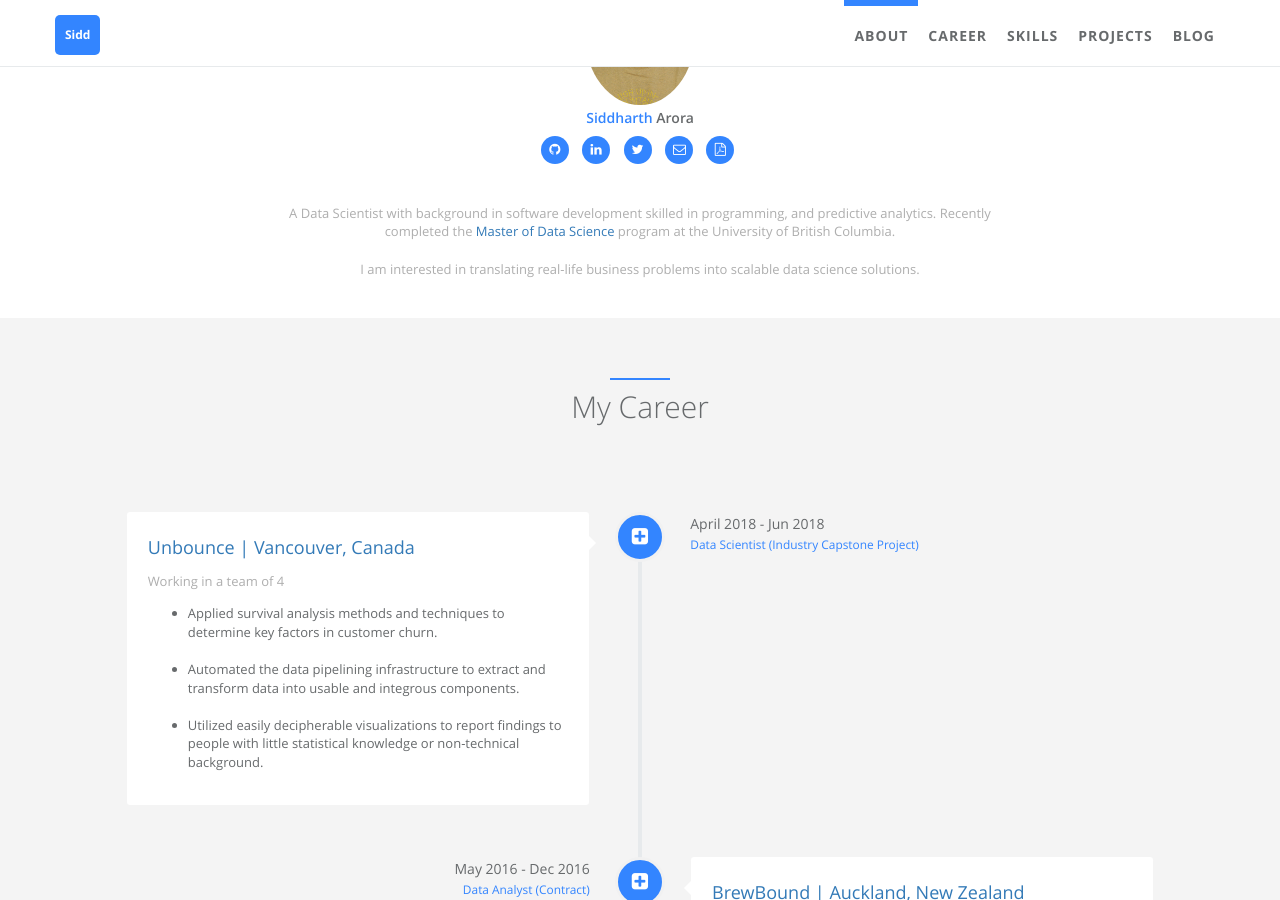
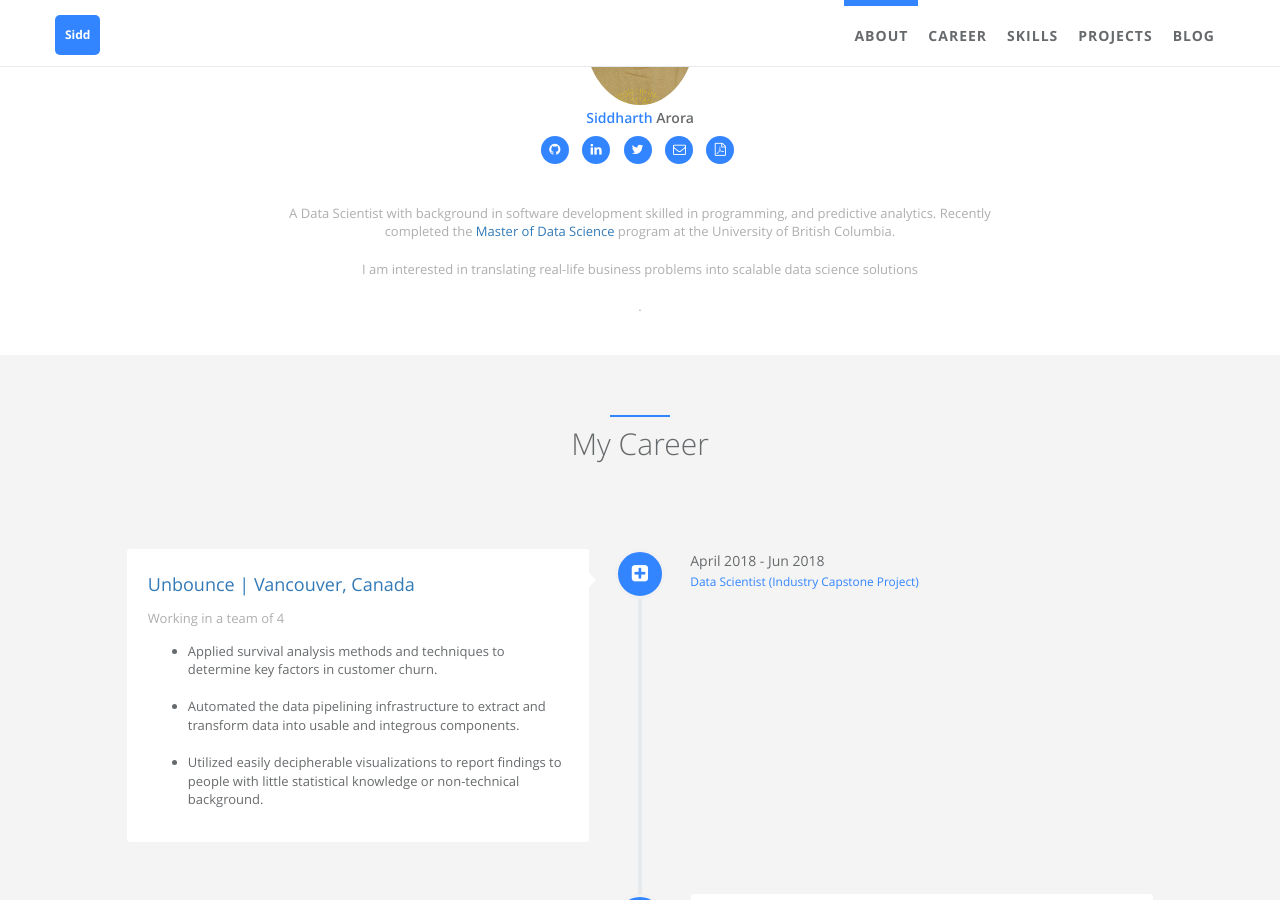
Before and after one commit to sarora/sarora.github.io, a Jekyll site: the page built from index.html, in a window 1280 px wide and 900 px high, scrolled down 651 px. Built offline with Jekyll 4.4.1, drawn with Linux system fonts in a browser that asks for light colours.

Commit message:
Update info

```diff
--- a/_config.yml
+++ b/_config.yml
@@ -32,7 +32,8 @@ author:  # change following line to your infomation.
   desc: A Data Scientist with background in software development skilled in programming, and predictive analytics. Recently completed the
         <a title= "masterdatascience.science.ubc.ca" href="https://masterdatascience.science.ubc.ca/" target="_blank">Master of Data Science</a>
         program at the University of British Columbia.<br></br>
-        I am interested in translating real-life business problems into scalable data science solutions.
+        I am interested in translating real-life business problems into scalable data science solutions <br></br>.
+
 
 
            # Describe yourself.
```
